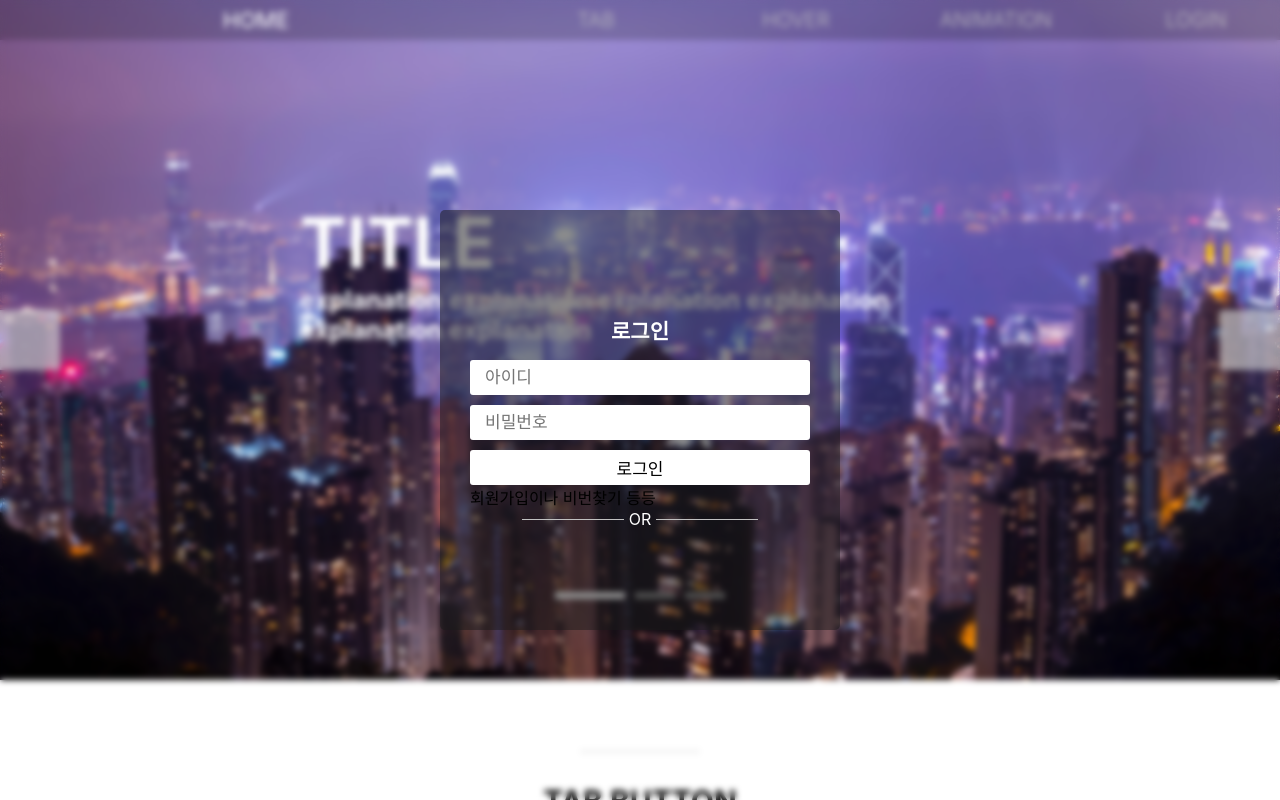
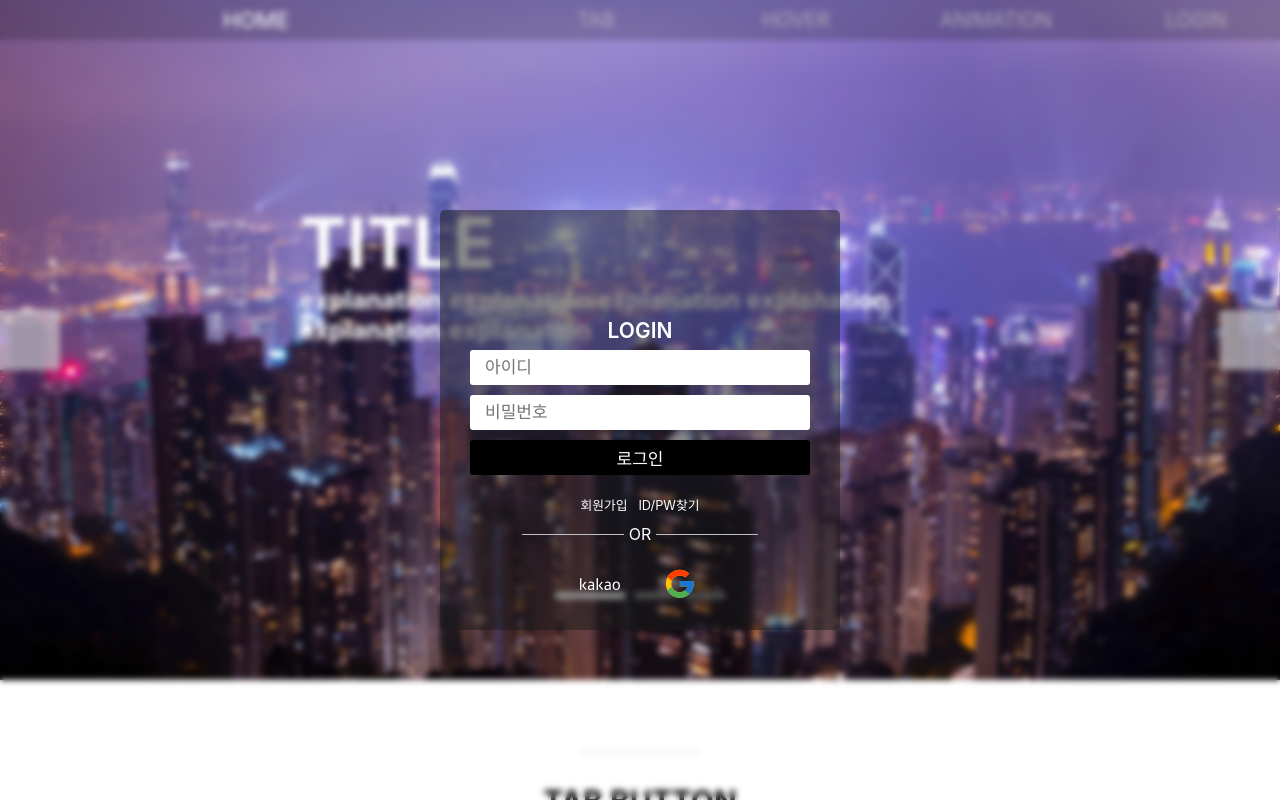
Before and after one commit to thdrudtp15/WebStandard, a React (Create React App) app in the folder web/: page / in a window 1280 px wide. Both pictures are taken after a click on the element "LOGIN". Shown: the top 800 px of the page. Built offline with nearby package versions, Linux system fonts and the light colour scheme; grey boxes are pictures that could not be loaded; some icons are missing.

Commit message:
fix : 로그인 모달창 디자인 완성

```diff
--- a/web/src/components/Login.tsx
+++ b/web/src/components/Login.tsx
@@ -3,6 +3,8 @@ import React, { useState,useEffect } from 'react';
 import { useDispatch,useSelector } from "react-redux";
 import { onchangeLoginStatus } from "../store";
 
+import {SiKakao,} from "react-icons/si";
+import {FcGoogle} from "react-icons/fc";
 
 
 
@@ -26,9 +28,8 @@ function Login(){
     return <div className={`login-wrap ${loginStatus}`} onClick={(e)=>{로그인창닫기(e)}}>
                     <div className="login-box">
                         <div className="login-logoBox">
-
                         </div>
-                        <div className="login-subjectBox">로그인</div>
+                        <div className="login-subjectBox">LOGIN</div>
                         <div className="login-inputBox">
                             <input type="text" placeholder="아이디"/>
                         </div>
@@ -36,9 +37,17 @@ function Login(){
                             <input type="password" placeholder="비밀번호"/>
                         </div>
                         <button className="login-btn">로그인</button>
-                        <div>회원가입이나 비번찾기 등등</div>
+                        <div className="login-joinAndFindBox">
+                            <div>
+                                <span className="joinFindText">회원가입</span>
+                                    &nbsp;&nbsp;&nbsp;
+                                <span className="joinFindText">ID/PW찾기</span></div>
+                        </div>
                         <div className="OR">OR</div>
-
+                        <div className="login-slBox">
+                            <div className="login-slBtnBox kakao"><SiKakao/></div>
+                            <div className="login-slBtnBox google"><FcGoogle/></div>
+                        </div>
                     </div>
             </div>
 }
--- a/web/src/css/login.css
+++ b/web/src/css/login.css
@@ -31,7 +31,7 @@
 
 
 .login-inputBox{
-    margin: 10px 0px;
+    margin-bottom: 10px;
 }
 
 .login-inputBox input {
@@ -53,7 +53,10 @@
     height: 35px;
     font-size: 17px;
     width: 100%;
-    background: white;
+    background: black;
+    color: white;
+    margin-bottom: 10px;
+    cursor: pointer;
 }
 
 .login-logoBox {
@@ -111,3 +114,61 @@
     background: silver;
     margin-left: 5px;
 }
+
+.login-slBox {
+    width: 100%;
+    height: 80px;
+    display: flex;
+    justify-content: center;
+    align-items: center;
+}
+
+.login-slBtnBox {
+    width: 50px;
+    height: 50px;
+    border-radius: 25px;
+    margin: 0px 15px;
+    display: flex;
+    justify-content: center;
+    align-items: center;
+    color: white;
+    font-size: 2.5rem;
+    cursor: pointer;
+}
+
+.kakao {
+    background: transparent;
+}
+.kakao:hover {
+    background: yellow;
+    color: black;
+}
+.naver {
+    background: transparent;
+}
+.naver:hover {
+    background: green;
+}
+
+.google {
+    background: transparent;
+    font-size: 2.1rem;
+}
+.google:hover {
+    background: white;
+    color: black;
+}
+
+
+.login-joinAndFindBox {
+    width: 100%;
+    text-align: center;
+    font-size: 0.8rem;
+    color: white;
+    margin-top: 10px;
+    margin-bottom: 10px;
+}
+
+.joinFindText {
+    cursor: pointer;
+}
```
